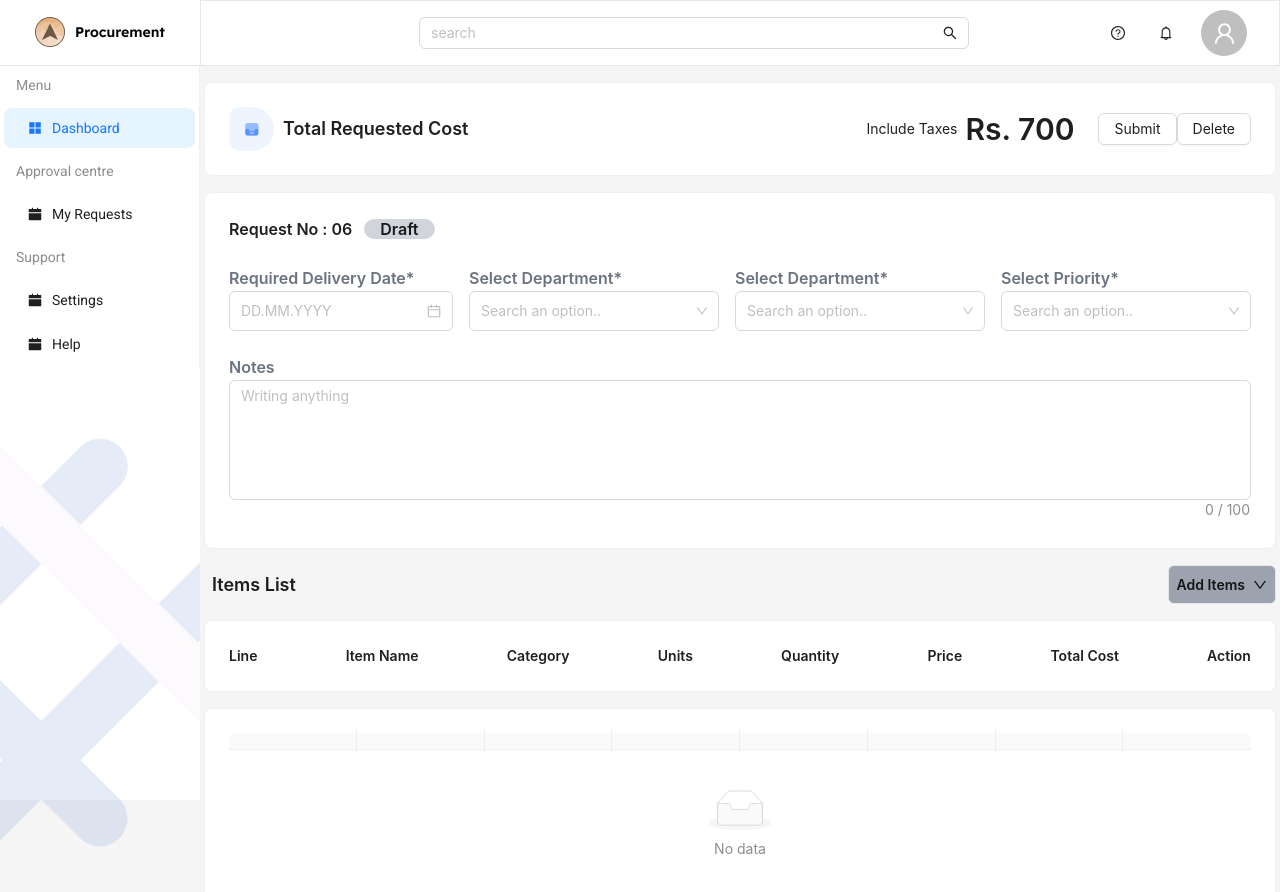
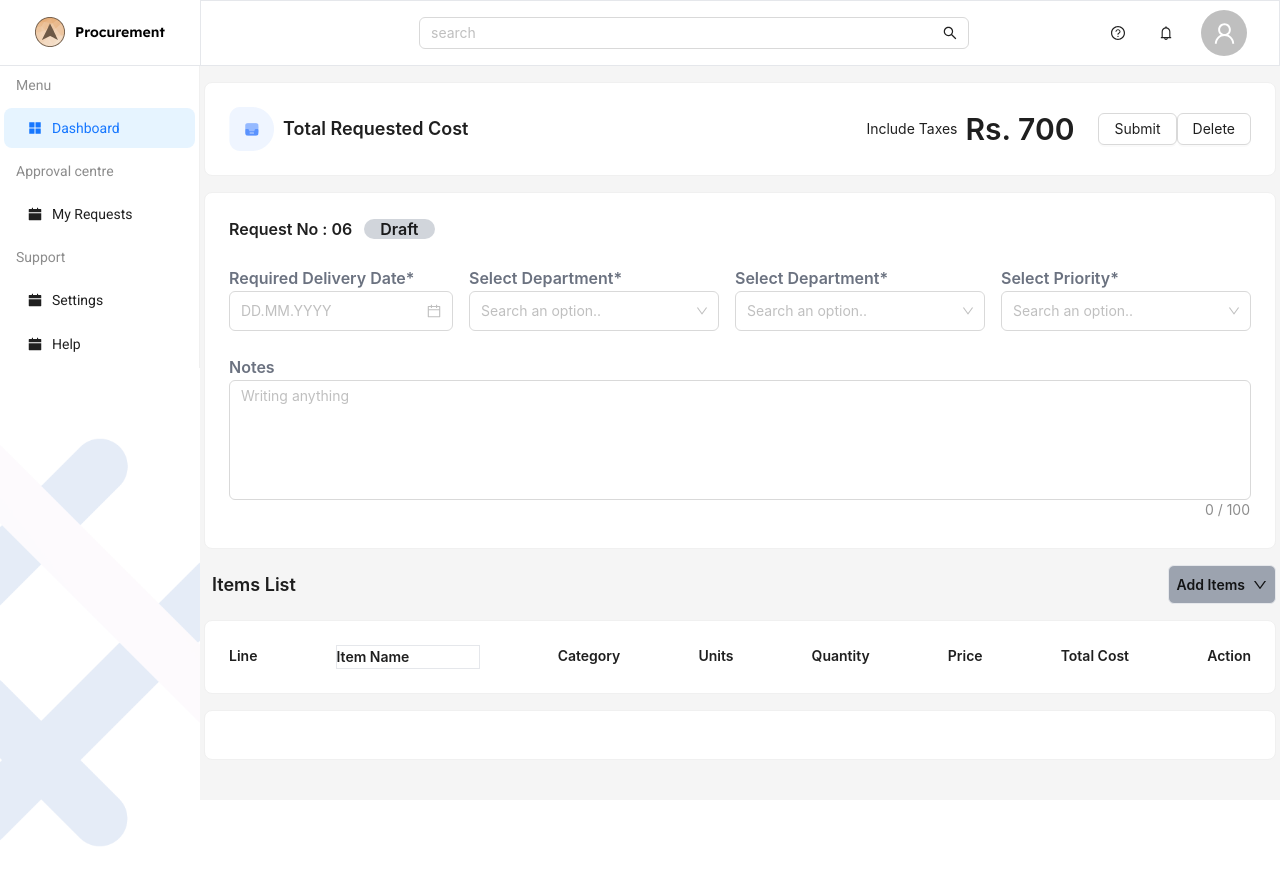
Before and after one commit to promodeagro/procurement-standalone-ui, a Next.js app: page /dashboard/requester/purchase-request in a window 1280 px wide. Shown: the top 892 px of the page. After the commit the page ends 800 px from the top, so only its background shows below. Built offline with nearby package versions, Linux system fonts and the light colour scheme.

Commit message:
items list

```diff
--- a/src/app/dashboard/requester/purchase-request/page.js
+++ b/src/app/dashboard/requester/purchase-request/page.js
@@ -286,7 +286,7 @@ const page = () => {
         <Card className="mt-4">
           <div className="flex justify-between">
             <p className="font-semibold">Line</p>
-            <p className="font-semibold">Item Name</p>
+            <p className="font-semibold border w-36">Item Name</p>
             <p className="font-semibold">Category</p>
             <p className="font-semibold">Units</p>
             <p className="font-semibold">Quantity</p>
--- a/src/components/CatalogueModal/CatalogueModal.js
+++ b/src/components/CatalogueModal/CatalogueModal.js
@@ -44,7 +44,7 @@ const CatalogueModal = (props) => {
       Items: `Edward King ${i}`,
       Units: "Each",
       category: `Tech ${i}`,
-      Quantity: `London, Park Lane no. ${i}`,
+      Quantity: `${i}`,
       Cost: `${i}`,
       StockAvailability: `1${i}`,
     });
--- a/src/components/PurchaseRequestItemsList/PurchaseRequestItemsList.js
+++ b/src/components/PurchaseRequestItemsList/PurchaseRequestItemsList.js
@@ -1,142 +1,79 @@
 "use client";
-import React, { useEffect } from "react";
-import { useState } from "react";
-import {
-  Button,
-  Card,
-  DatePicker,
-  Form,
-  Input,
-  Select,
-  Typography,
-  Dropdown,
-  Space,
-  Table,
-} from "antd";
+import React, { useEffect, useState } from "react";
+import { Card, Input } from "antd";
 import { useSelector } from "react-redux";
+
 const PurchaseRequestItemsList = ({ editModeData, handleEdit }) => {
   const selectedData = useSelector((state) => state.catalog.selectedData);
-  console.log(selectedData , " ReduxData")
-  const [editMode, seteditMode] = useState(false);
+  const [editMode, setEditMode] = useState(false);
+  const [data, setData] = useState([]);
+
   useEffect(() => {
-    seteditMode(editModeData);
-  }, [editModeData ]);
+    setEditMode(editModeData);
+  }, [editModeData]);
+
   useEffect(() => {
     setData(selectedData.map((item, index) => ({ ...item, key: index })));
   }, [selectedData]);
-  const columns = [
-    {
-      dataIndex: "Line",
-      render: (_, record) => (
-        <Input
-          value={record.Line}
-          onChange={(e) => handleInputChange(e, record.key, "Line")}
-          hidden={!editMode}
-        />
-      ),
-    },
-    {
-      dataIndex: "ItemName",
-      render: (_, record) => (
-        <Input
-          value={record.ItemName}
-          onChange={(e) => handleInputChange(e, record.key, "ItemName")}
-          hidden={!editMode}
-        />
-      ),
-    },
-    {
-      dataIndex: "Category",
-      render: (_, record) => (
-        <Input
-          value={record.Category}
-          onChange={(e) => handleInputChange(e, record.key, "Category")}
-          hidden={!editMode}
-        />
-      ),
-      className: "custom-column",
-    },
-    {
-      dataIndex: "Units",
-      render: (_, record) => (
-        <Input
-          value={record.Units}
-          onChange={(e) => handleInputChange(e, record.key, "Units")}
-          hidden={!editMode}
-        />
-      ),
-      className: "custom-column",
-    },
-    {
-      dataIndex: "Quantity",
-      render: (_, record) => (
-        <Input
-          value={record.Quantity}
-          onChange={(e) => handleInputChange(e, record.key, "Quantity")}
-          hidden={!editMode}
-        />
-      ),
-      className: "custom-column",
-    },
-    {
-      dataIndex: "Price",
-      render: (_, record) => (
-        <Input
-          value={record.Price}
-          onChange={(e) => handleInputChange(e, record.key, "Price")}
-          hidden={!editMode}
-        />
-      ),
-      className: "custom-column",
-    },
-    {
-      dataIndex: "TotalCost",
-      render: (_, record) => (
-        <Input
-          value={record.TotalCost}
-          onChange={(e) => handleInputChange(e, record.key, "Total Cost")}
-          hidden={!editMode}
-        />
-      ),
-      className: "custom-column",
-    },
-    {
-      dataIndex: "Action",
-      render: (_, record) => (
-        <Input
-          value={record.Action}
-          onChange={(e) => handleInputChange(e, record.key, "Action")}
-          hidden={!editMode}
-        />
-      ),
-      className: "custom-column",
-    },
-  ];
-  const [data, setData] = useState([{}]);
-console.log(data ,"updataedData")
-  //   const [editMode, setEditMode] = useState(false);
 
-  //   const handleEdit = () => {
-  //       setEditMode(true);
-  //   };
-
-  const handleSave = () => {
-    setEditMode(false);
-  };
-  const handleInputChange = (e, key, field) => {
-    const newData = data.map((item) => {
-      if (item.key === key) {
-        return { ...item, [field]: e.target.value };
-      }
-      return item;
-    });
-    console.log(newData, "changed Data");
-    setData(newData);
-  };
   return (
     <>
       <Card>
-        <Table columns={columns} dataSource={data} size="small" />
+        <div>
+          {data.map((item, index) => (
+            <div key={index} className=" flex gap-[6.25rem] mb-6">
+              <p className="font-semibold">{parseInt(item.key) + 1}</p>
+              <p className="font-semibold w-[9.5rem] border">{item.Items}</p>
+              <p className="font-semibold">{item.category}</p>
+              <p className="font-semibold">{item.Units}</p>
+              <p className="font-semibold">{item.Quantity}</p>
+              <p className="font-semibold">{item.Cost}</p>
+              <p className="font-semibold">
+                {parseInt(item.Quantity) + parseInt(item.Cost)}
+              </p>
+              <p className="font-semibold"></p>
+            </div>
+          ))}
+          {editMode && (
+          <div className="flex gap-10 justify-between mb-6">
+            <p className=" font-semibold text-lg w-10">{parseInt(data.length) + 1}</p>
+            <Input
+              type="text"
+              placeholder="Enter something"
+              className="font-semibold"
+            />
+            <Input
+              type="text"
+              placeholder="Enter something"
+              className="font-semibold"
+            />
+            <Input
+              type="text"
+              placeholder="Enter something"
+              className="font-semibold"
+            />
+            <Input
+              type="text"
+              placeholder="Enter something"
+              className="font-semibold"
+            />
+            <Input
+              type="text"
+              placeholder="Enter something"
+              className="font-semibold"
+            />
+            <Input
+              type="text"
+              placeholder="Enter something"
+              className="font-semibold"
+            />
+            <Input
+              type="text"
+              placeholder="Enter something"
+              className="font-semibold"
+            />
+          </div>)}
+        </div>
       </Card>
     </>
   );
```
